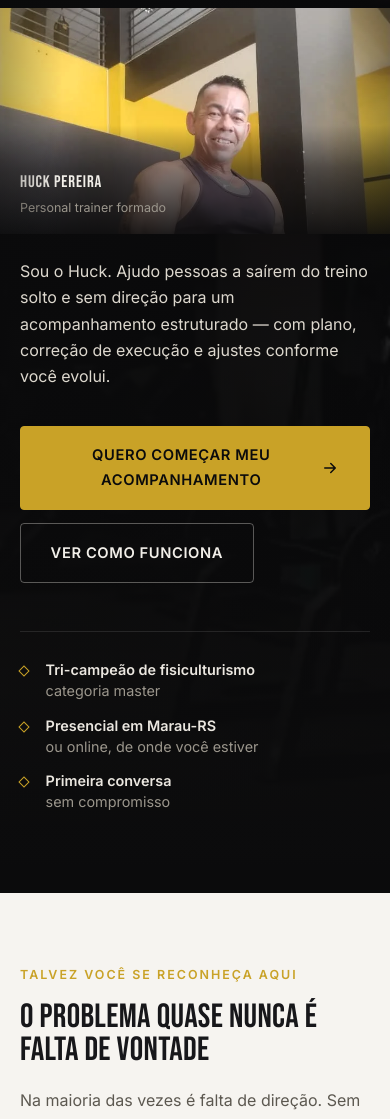
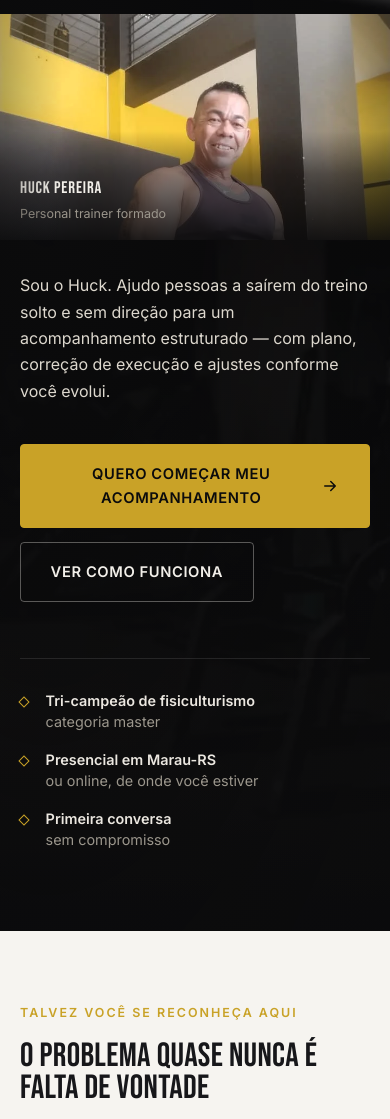
Before and after one commit to pocotodev/Personal, a website: page index.html in a window 390 px wide. Shown: the part 377-1496 px from the top of the page. Drawn offline with Linux system fonts and the light colour scheme.

Commit message:
fix: menu mobile não abria, cache de CSS/JS causava fotos duplicadas, mais respiro no Hero
1) MENU MOBILE QUEBRADO
.nav usava position:fixed + inset:0 0 0 auto (top/right/bottom:0,
left:auto) contando com o navegador esticar a altura via top+bottom.
Em combinação com display:flex, esse esticamento implícito falhava:
o painel colapsava para a altura do padding (130px), escondendo os
links e o CTA por baixo da borda visível — por isso "não renderiza
como deve" ao clicar. Troquei por height:100svh explícito (mesma
unidade já usada em .hero), que não depende do esticamento via inset
e funciona de forma confiável. Confirmado depois da correção: painel
ocupa a tela inteira (844px em teste), os 5 links + CTA aparecem.

2) DUAS FOTOS IGUAIS NO DESKTOP
Não era bug de HTML/CSS na origem (confirmado programaticamente:
.hero__photo-mobile e .hero__figure são sempre mutuamente exclusivos
em qualquer largura testada). A causa mais provável é cache: o
vercel.json cacheava CSS/JS por 1h (max-age=3600). Quem carregou o
site pouco antes do deploy anterior pode ter ficado com o HTML novo
(que já tinha os dois elementos de foto) mas o CSS antigo (sem a
regra que esconde .hero__photo-mobile a partir de 900px) — mostrando
as duas ao mesmo tempo. Troquei para max-age=0, must-revalidate:
o navegador sempre revalida com o servidor (resposta 304, rápida)
antes de usar a versão em cache, eliminando essa classe de bug em
todo deploy futuro.

3) ESPAÇAMENTO APERTADO NA PRIMEIRA DOBRA (mobile)
Aumentei o respiro entre os blocos do Hero apenas em <900px (não
mexe no desktop, que já está aprovado): foto/headline, lead, CTAs e
diferenciais ganham mais distância entre si. Conteúdo e textos não
mudaram — só o ritmo vertical.

Testado sem overflow horizontal e com menu funcional em 320/390px e
sem duplicidade de foto em 1440px.

```diff
--- a/assets/css/main.css
+++ b/assets/css/main.css
@@ -479,7 +479,14 @@ p {
 
   .nav {
     position: fixed;
-    inset: 0 0 0 auto;
+    top: 0;
+    right: 0;
+    /* altura explícita em vez de "esticar" via top+bottom: em alguns
+       motores de renderização, position:fixed + display:flex com
+       altura implícita (top:0;bottom:0, sem height) não estica
+       corretamente — o painel colapsa para a altura do padding,
+       escondendo os links. Mesma unidade já usada em .hero. */
+    height: 100svh;
     z-index: 95;
     width: min(340px, 86vw);
     padding: calc(var(--header-h) + 1.5rem) var(--pad-x) 2rem;
@@ -802,6 +809,28 @@ p {
   70% {
     opacity: 0;
     transform: translateY(13px);
+  }
+}
+
+/* Mais respiro entre os blocos do Hero no mobile — headline, foto,
+   texto, CTAs e diferenciais ficavam próximos demais um do outro. */
+@media (max-width: 899px) {
+  .hero__photo-mobile {
+    margin-top: 2.25rem;
+  }
+
+  .hero__lead {
+    margin-top: 2rem;
+  }
+
+  .hero__actions {
+    margin-top: 2.5rem;
+  }
+
+  .hero__proof {
+    gap: 1.1rem;
+    margin-top: 1rem;
+    padding-top: 2rem;
   }
 }
 
```
Also changed, not shown: vercel.json.
